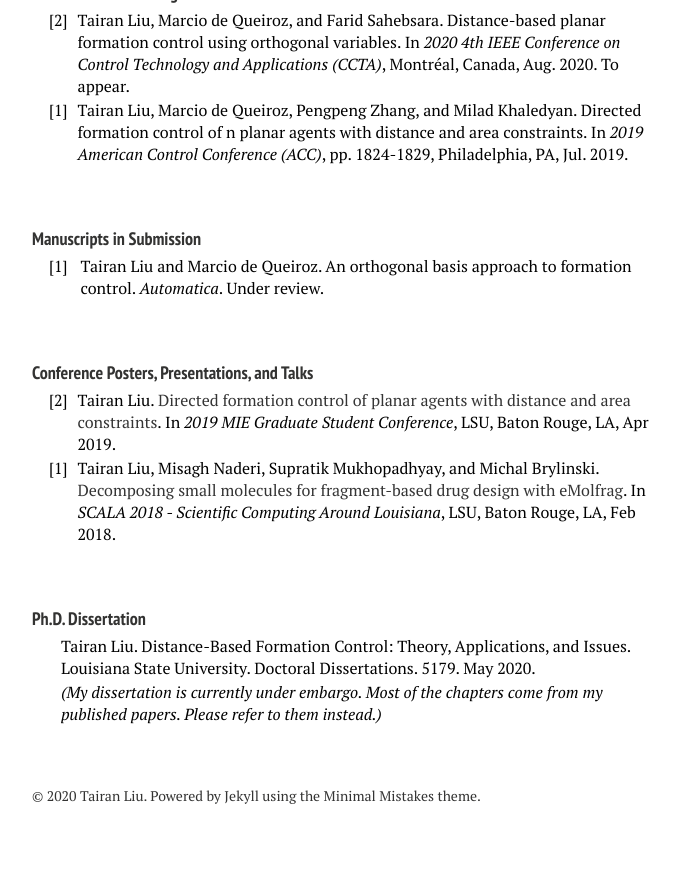
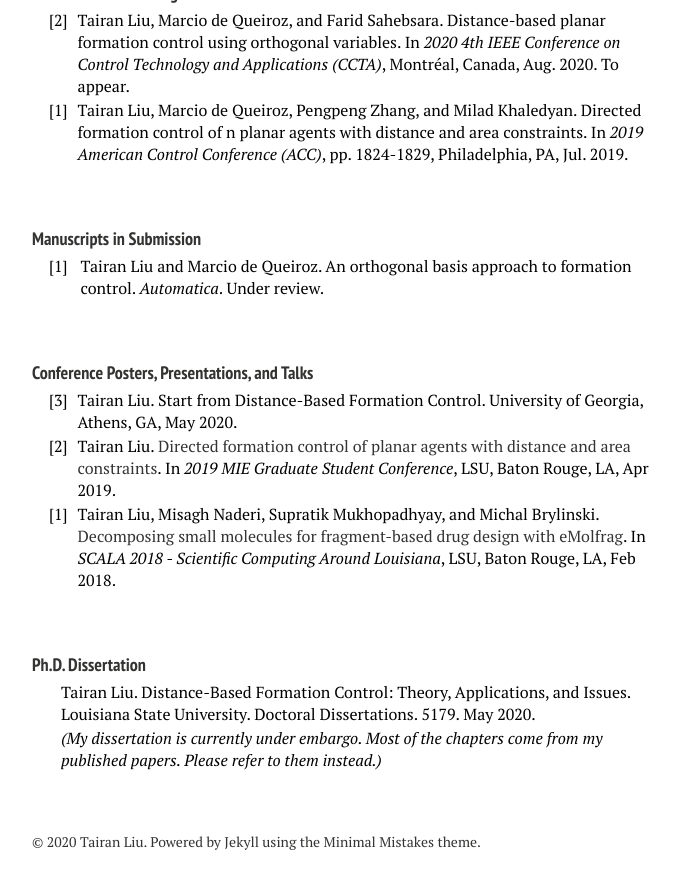
Before and after one commit to liutairan/liutairan.github.io, a Jekyll site: the page built from publications.md, in a window 1280 px wide and 900 px high, scrolled down 1043 px. Shown: the top 889 px of the window, without its empty margins (288-968 px from the left). Built offline with Jekyll 4.4.1, drawn with Linux system fonts in a browser that asks for light colours; nearby versions of some CDN libraries; before the commit the page ends 1897 px from its top, so only the background shows below that.

Commit message:
Update publications.html

```diff
--- a/_layouts/publications.html
+++ b/_layouts/publications.html
@@ -225,6 +225,14 @@ function toggleBibtex(articleid) {
 
 			<div class="container">
         <table>
+					<tr>
+            <td>[3]</td>
+            <td>&nbsp; &nbsp;</td>
+            <td>Tairan Liu.
+              Start from Distance-Based Formation Control</a>.
+              University of Georgia, Athens, GA, May 2020.
+            </td>
+          </tr>
           <tr>
             <td>[2]</td>
             <td>&nbsp; &nbsp;</td>
```
